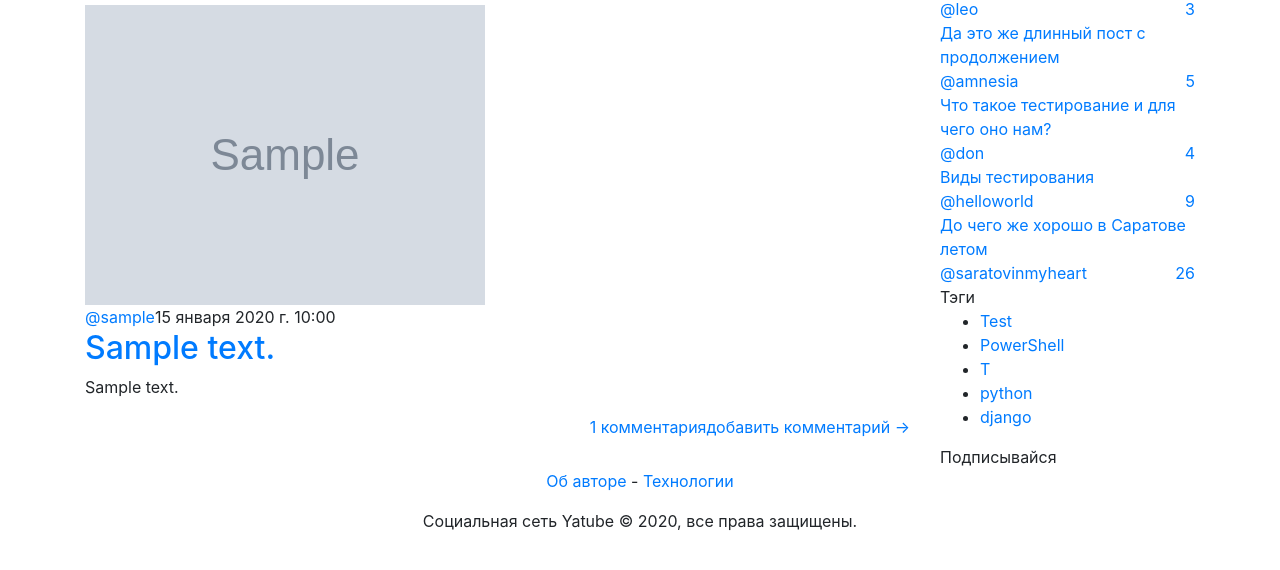
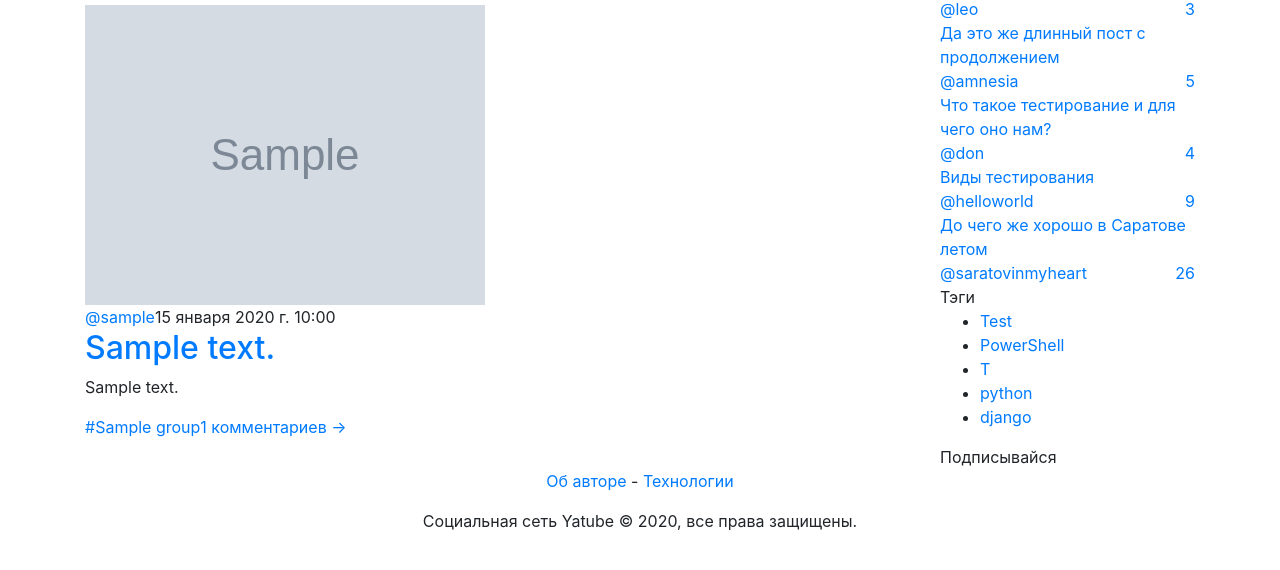
Before and after one commit to makafonov/hw05_final, a Django app: page / in a window 1280 px wide. Shown: the part 171-741 px from the top of the page. Run offline with Django 3.2, Linux system fonts and the light colour scheme; tables that the repository leaves empty hold one stand-in row (values such as "Sample post"); grey boxes marked "Sample" are stand-in pictures; some libraries are stand-ins or nearby versions.

Commit message:
Refactoring templates

```diff
--- a/posts/models.py
+++ b/posts/models.py
@@ -26,6 +26,9 @@ class Post(models.Model):
                               related_name='groups')
     image = models.ImageField(upload_to='posts/', blank=True, null=True)
 
+    class Meta:
+        ordering = ['-pub_date']
+
     def __str__(self):
         return self.text
 
--- a/posts/views.py
+++ b/posts/views.py
@@ -2,9 +2,10 @@ import datetime as dt
 
 from django.contrib.auth.decorators import login_required
 from django.core.paginator import Paginator
-from django.shortcuts import get_object_or_404, redirect, render
+from django.shortcuts import (get_list_or_404, get_object_or_404, redirect,
+                              render)
 
-from .forms import PostForm, CommentForm
+from .forms import CommentForm, PostForm
 from .models import Group, Post, User
 
 
@@ -17,8 +18,7 @@ def year(request):
 
 
 def index(request):
-    post_list = Post.objects.select_related(
-        'author').order_by('-pub_date').all()
+    post_list = Post.objects.select_related('author').all()
     paginator = Paginator(post_list, 10)
     page_number = request.GET.get('page')
     page = paginator.get_page(page_number)
@@ -28,9 +28,8 @@ def index(request):
 
 def group_posts(request, slug):
     group = get_object_or_404(Group, slug=slug)
-    post_list = Post.objects.select_related('author').filter(
-        group=group).order_by('-pub_date')
-    paginator = Paginator(post_list, 10)
+    posts = get_list_or_404(Post, group=group)
+    paginator = Paginator(posts, 10)
     page_number = request.GET.get('page')
     page = paginator.get_page(page_number)
     return render(request, 'group.html',
@@ -53,8 +52,8 @@ def profile(request, username):
     """Профиль пользователя."""
 
     author = get_object_or_404(User, username=username)
-    post_list = author.posts.all().order_by('-pub_date')
-    paginator = Paginator(post_list, 10)
+    posts = author.posts.all()
+    paginator = Paginator(posts, 10)
     page_number = request.GET.get('page')
     page = paginator.get_page(page_number)
     return render(request, 'profile.html', {
--- a/templates/includes/paginator.html
+++ b/templates/includes/paginator.html
@@ -27,8 +27,7 @@
         {% endfor %}
 
         {% if items.has_next %}
-            <li class="page-item"><a class="page-link" href="?page={{ items.next_page_number }}"><i class="fa fa-chevron-right" aria-hidden="true"></i>
-</a></li>
+            <li class="page-item"><a class="page-link" href="?page={{ items.next_page_number }}"><i class="fa fa-chevron-right" aria-hidden="true"></i></a></li>
         {% else %}
             <li class="page-item disabled"><a class="page-link" href="#" tabindex="-1" aria-disabled="true"><i class="fa fa-chevron-right" aria-hidden="true"></i></a></li>
         {% endif %}
--- a/templates/includes/post_item.html
+++ b/templates/includes/post_item.html
@@ -1,6 +1,6 @@
 <div class="post">
     {% load thumbnail %}
-        {% thumbnail post.image "783x339" crop="center" upscale=True as im %}
+    {% thumbnail post.image "783x339" crop="center" upscale=True as im %}
         <img src="{{ im.url }}">
     {% endthumbnail %}
 
@@ -13,25 +13,39 @@
         <div class="post_date">{{ post.pub_date|date:'d E Y г. G:i' }}</div>
     </div>
     <!-- Заголовог поста -->
-    <h2>
-        <a href="{% url 'post' username=post.author.username post_id=post.id %}">{{ post.get_header }}</a>
-    </h2>
+    <h2><a href="{% url 'post' username=post.author.username post_id=post.id %}">{{ post.get_header }}</a></h2>
 
     <div class="post_text">
         <p>{{ post.text|linebreaksbr }}</p>
     </div>
-    <div class="post_footer d-flex justify-content-end">
 
-        {% if post.comments.count %}
-            <div class="comments"><a href="#">{{ post.comments.count }} комментария</a></div>
+    <div class="post_footer d-flex">
+        <!-- Если пост относится к какому-нибудь сообществу, то отобразим ссылку на него через # -->
+        {% if post.group %}
+            <div class="group">
+                <a href="{% url 'group' post.group.slug %}">#{{ post.group.title }}</a>
+            </div>
         {% endif %}
 
-        <!-- Кнопка "Добавить комментарий" не показывается на странице с постом -->
-        {% if request.resolver_match.url_name != 'post' %}
-            <div class="add_comment"><a href="{% url 'post' username=post.author.username post_id=post.id %}">добавить комментарий →</a></div>
-        {% endif %}
-    </div>
-</div> <!-- /post -->
+        <div class="post_footer_end d-flex">
+            <!-- Ссылка на редактирование поста для автора -->
+            {% if user == post.author %}
+                <div class="comments"><a href="{% url 'post_edit' post.author.username post.id %}">редактировать</a></div>
+            {% endif %}
+
+            <!-- Отображение ссылки на комментарии -->
+            <div class="add_comment">
+                <a href="{% url 'post' post.author.username post.id %}">
+                    {% if post.comments.exists %}
+                        {{ post.comments.count }} комментариев →
+                    {% else%}
+                        добавить комментарий →
+                    {% endif %}
+                </a>
+            </div>
+        </div>
+    </div> <!-- /.post_footer -->
+</div> <!-- /.post -->
 
 {% if request.resolver_match.url_name == 'post' %}
     {% include 'includes/comments.html' with form=form items=items %}
```
